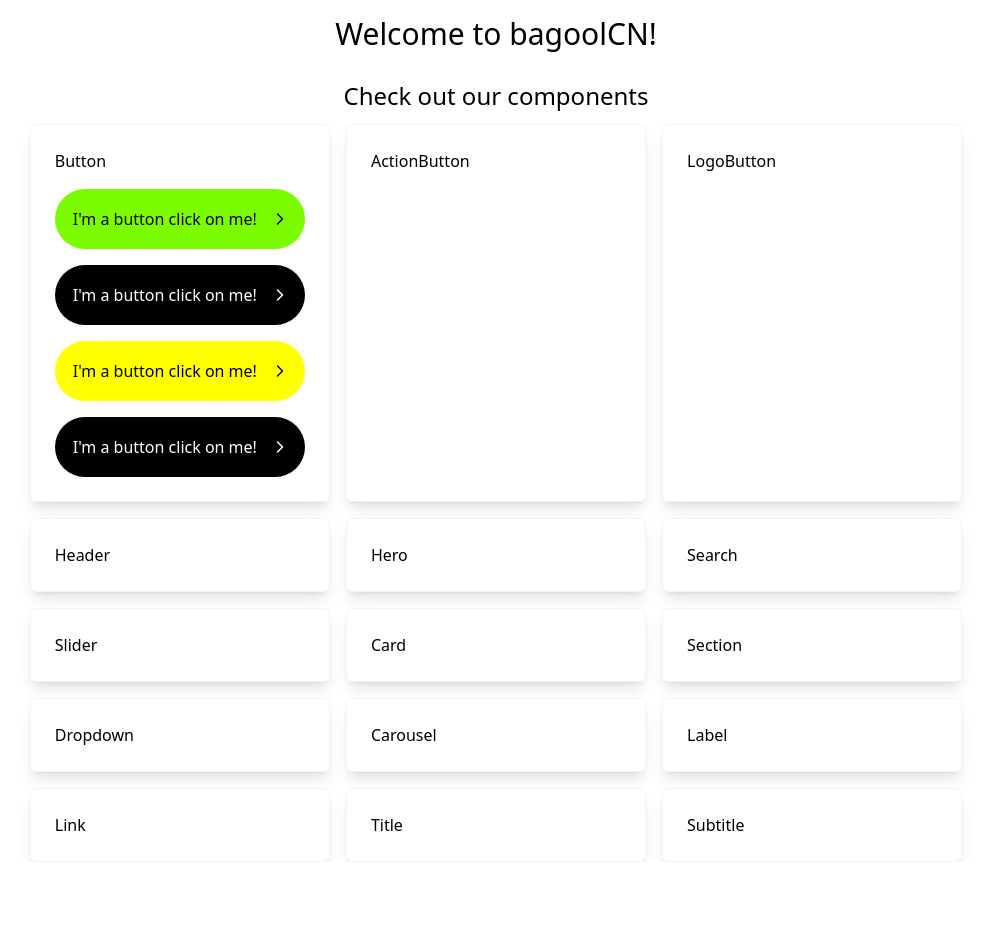
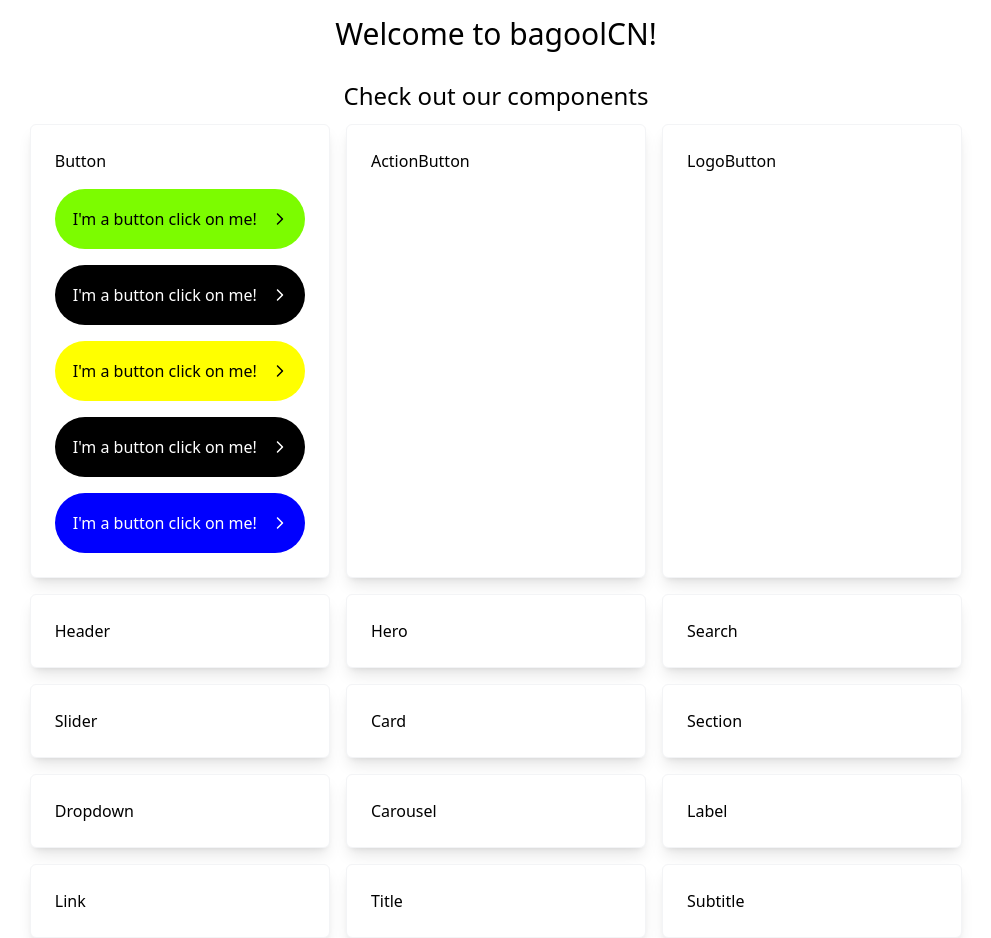
Before and after one commit to bcatalfo/bagoolCN, a React (Vite) app: page / in a window 1280 px wide. Shown: the whole page, without its empty margins (144-1135 px from the left). Before the commit the page ends 862 px from the top, so only its background shows below. Built offline with nearby package versions, Linux system fonts and the light colour scheme.

Commit message:
Added an example of a custom borderColor with the oklch css function.

```diff
--- a/src/App.tsx
+++ b/src/App.tsx
@@ -30,6 +30,13 @@ export default function App() {
           >
             I'm a button click on me!
           </Button>
+          <Button
+            backgroundColor="blue"
+            borderColor="oklch(0.712 0.194 13.428)"
+            textColor="white"
+          >
+            I'm a button click on me!
+          </Button>
         </Card>
         <Card>
           <Title> ActionButton </Title>
```
